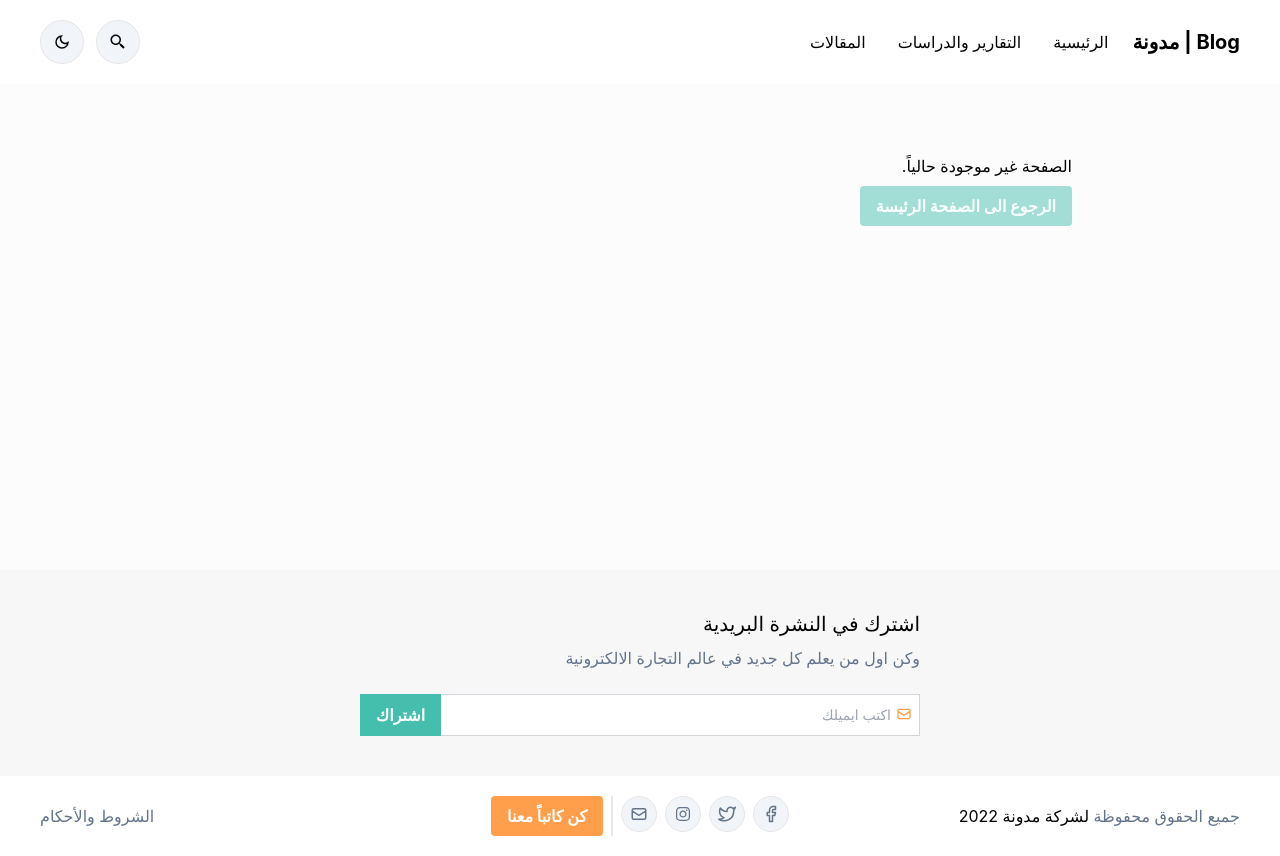
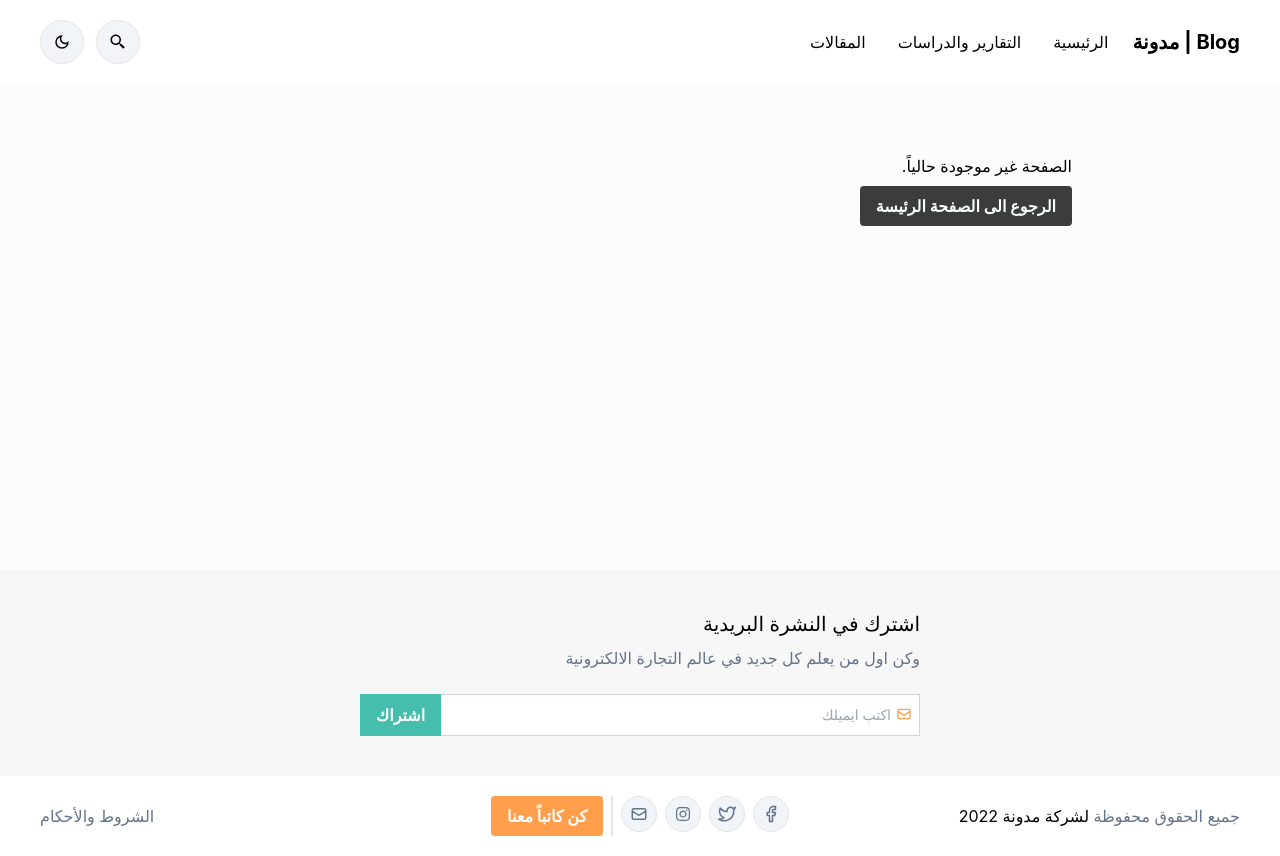
Before and after one commit to Muyassr/Salla-blog-app, a React (Vite) app: page /reports/1 in a window 1280 px wide. Built offline with nearby package versions, Linux system fonts and the light colour scheme; no server answers; what tailwindcss-rtl would draw is missing.

Commit message:
change buton color

```diff
--- a/src/pages/NotFound.tsx
+++ b/src/pages/NotFound.tsx
@@ -10,7 +10,7 @@ const NotFound: React.FC<props> = () => {
           <div className="container m-auto">
             <p className="mb-2">الصفحة غير موجودة حالياً.</p>
             <Link to="/">
-              <button className="bg-[#a3ded6] hover:bg-[#a7e1d9] text-[#f8fffe] font-bold py-2 px-4 transition-all rounded">
+              <button className="bg-[#3c3c3c] hover:bg-[#3c3c3c] text-[#f8fffe] font-bold py-2 px-4 transition-all rounded">
                 الرجوع الى الصفحة الرئيسة
               </button>
             </Link>
```
